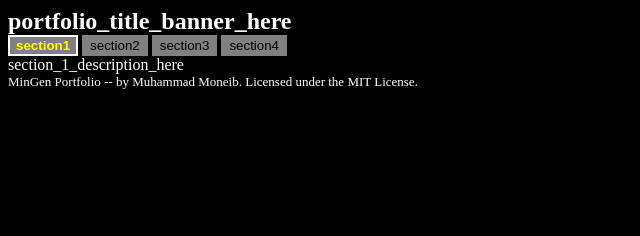
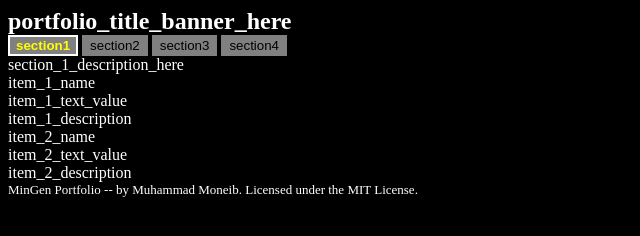
Before and after one commit to mmoneib/mingen-portfolio, a plain HTML site: page page.html in a window 1280 px wide. Shown: the whole page, without its empty margins (0-640 px from the left). Drawn offline with Linux system fonts and the light colour scheme.

Commit message:
Added generation of content items.

```diff
--- a/page.html
+++ b/page.html
@@ -31,7 +31,11 @@ button {
   display: block;
 }
 .undisplayed {
-  display: none
+  display: none;
+}
+.containerized {
+  bodrer-color: white;
+  border-size: 1px;
 }
 #title_span {
   font-size: x-large;
@@ -43,7 +47,20 @@ button {
 function addSectionContent(contentJsonText, configArr) {
   var jsonObject = JSON.parse(contentJsonText);
   var sectionId=configArr[0];
-  document.getElementById(sectionId+"_content").innerHTML="<div class='description'>"+jsonObject.description+"</div>";
+  var contentElement = document.getElementById(sectionId+"_content");
+  contentElement.innerHTML="<div class='description'>"+jsonObject.description+"</div>";
+  var itemsArr = jsonObject.items;
+  for (var i=0; i<itemsArr.length; i++) {
+    var item = itemsArr[i];
+    if (item.type == "text") {
+      var itemElement = document.createElement("div");
+      itemElement.id = "item_" + i;
+      itemElement.className = "containerized";
+      itemElement.innerHTML = "<div id='" + itemElement.id + "_name'>" + item.name  + "</div><div id='" + itemElement.id + "_value'>" + item.value + "</div><div id='" + itemElement.id + "_desc'>" + item.description + "</div>";
+      contentElement.appendChild(itemElement);
+    }
+
+  }
 }
 
 function showSection(id, button) {
```
